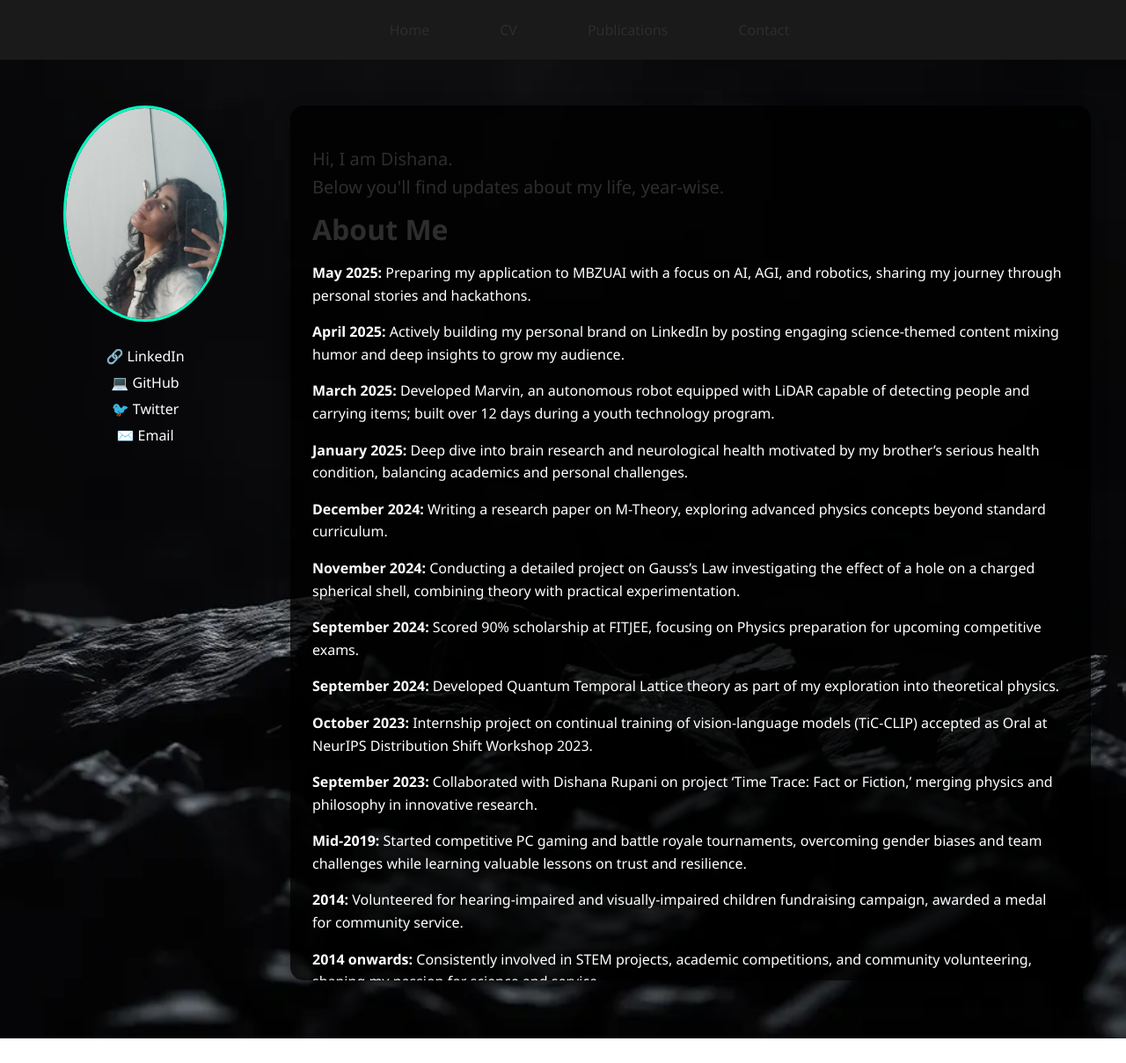
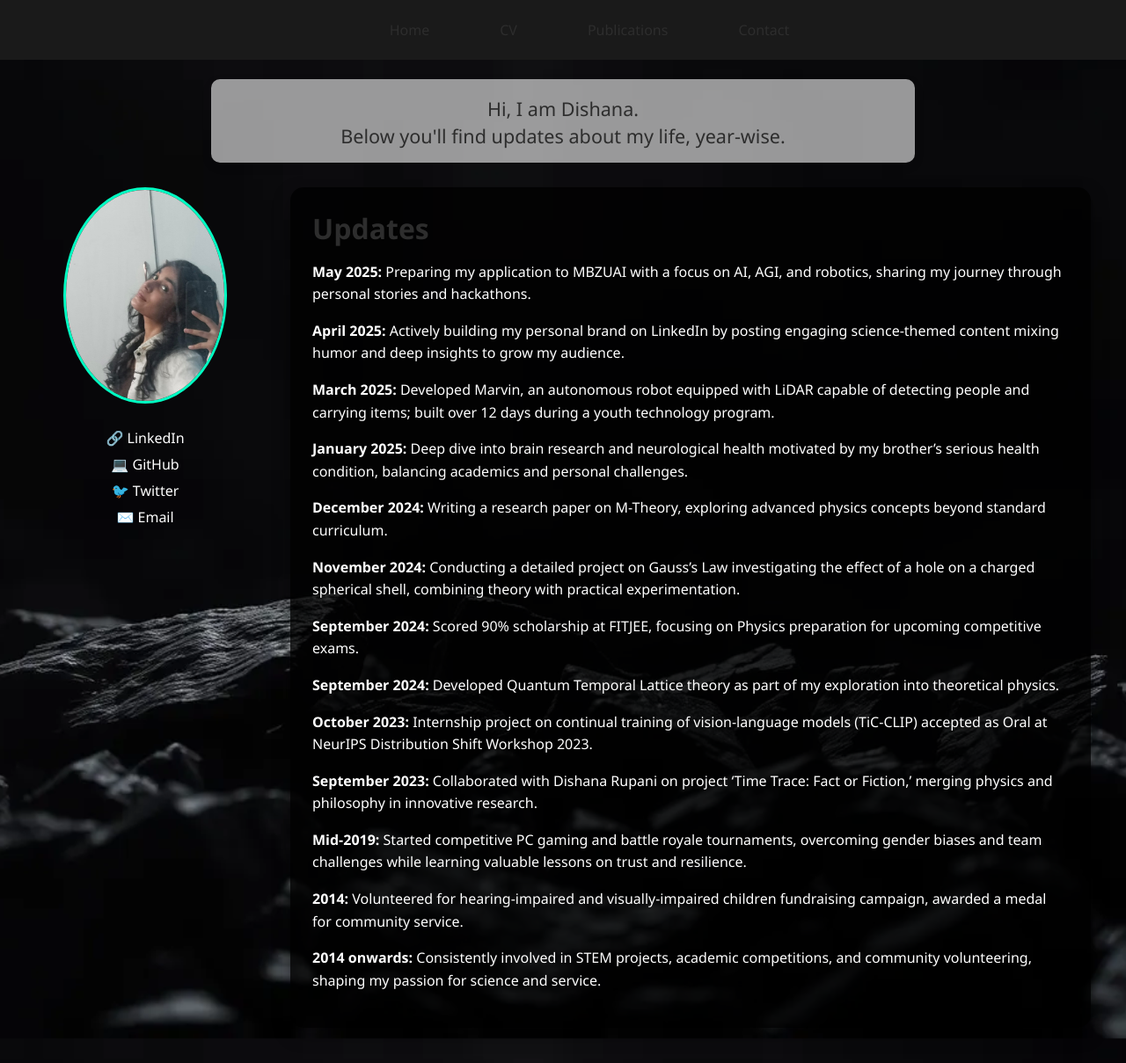
Before and after one commit to dishana11/dishana11.github.io, a Jekyll site: the page built from index.md, in a window 1280 px wide. Shown: the whole page at 88% size. Built offline with Jekyll 4.4.1, drawn with Linux system fonts in a browser that asks for light colours; before the commit the page ends 1181 px from its top, so only the background shows below that; some of the changed lines change nothing that is shown.

Commit message:
Update index.md

```diff
--- a/index.md
+++ b/index.md
@@ -11,6 +11,20 @@ layout: default
     background: url('assets/my-background.jpg') no-repeat center center fixed;
     background-size: cover;
     color: #fff;
+  }
+
+  .intro-text {
+    font-size: 1.35em;
+    color: #2d2d2d;
+    margin: 90px auto 28px auto;
+    text-align: center;
+    font-weight: 500;
+    background: rgba(255,255,255,0.58);
+    border-radius: 10px;
+    max-width: 760px;
+    box-shadow: 0 4px 12px rgba(0,0,0,0.11);
+    padding: 18px 20px 14px 20px;
+    line-height: 1.45;
   }
 
   .navbar {
@@ -48,7 +62,7 @@ layout: default
 
   .main-container {
     display: flex;
-    padding: 120px 40px 40px;
+    padding: 0 40px 40px 40px;
     gap: 40px;
   }
 
@@ -115,16 +129,19 @@ layout: default
   }
 
   @media (max-width: 768px) {
+    .intro-text {
+      font-size: 1.08em;
+      padding: 12px 6px 8px 6px;
+      max-width: 100vw;
+    }
     .main-container {
       flex-direction: column;
-      padding: 100px 20px;
+      padding: 0 10px 30px 10px;
       align-items: center;
     }
-
     .sidebar {
       width: 100%;
     }
-
     .content-box {
       width: 100%;
       max-height: none;
@@ -150,6 +167,11 @@ layout: default
   <a onclick="showSection('contact')">Contact</a>
 </div>
 
+<div class="intro-text">
+  Hi, I am Dishana.<br>
+  Below you'll find updates about my life, year-wise.
+</div>
+
 <div class="main-container">
   <div class="sidebar">
     <img src="assets/images/avatar.jpg" alt="Your Profile Picture">
@@ -164,11 +186,7 @@ layout: default
   <div class="content-box" id="content-area">
     <!-- Default Home Content -->
     <div id="home">
-      <p style="font-size: 1.25em; color: #2d2d2d; margin-bottom: 0.5em;">
-        Hi, I am Dishana.<br>
-        Below you'll find updates about my life, year-wise.
-      </p>
-      <h1>About Me</h1>
+      <h1>Updates</h1>
       <p><strong>May 2025:</strong> Preparing my application to MBZUAI with a focus on AI, AGI, and robotics, sharing my journey through personal stories and hackathons.</p>
       <p><strong>April 2025:</strong> Actively building my personal brand on LinkedIn by posting engaging science-themed content mixing humor and deep insights to grow my audience.</p>
       <p><strong>March 2025:</strong> Developed Marvin, an autonomous robot equipped with LiDAR capable of detecting people and carrying items; built over 12 days during a youth technology program.</p>
```
